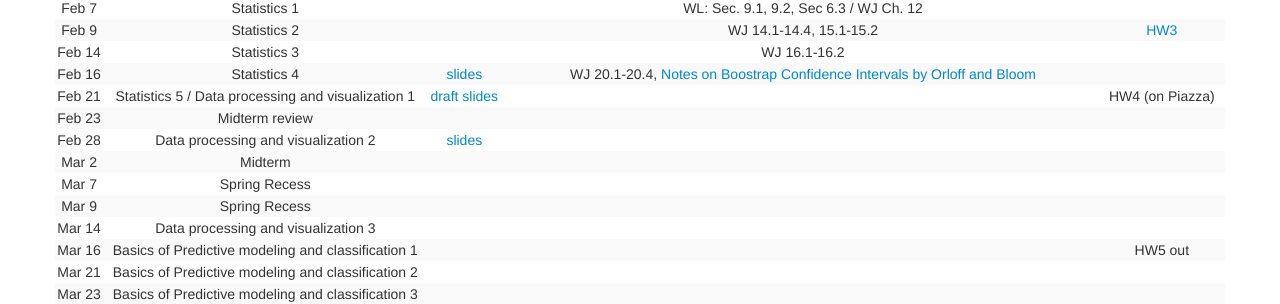
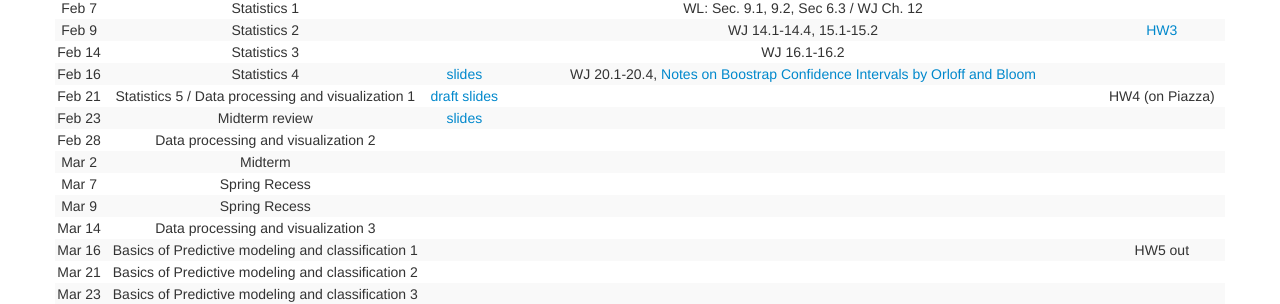
Before and after one commit to zcc1307/csc380-sp22, a Jekyll site: the page built from schedule.md, in a window 1280 px wide. Shown: the part 359-663 px from the top of the page. Built offline with Jekyll 4.4.1, drawn with Linux system fonts in a browser that asks for light colours.

```diff
--- a/schedule.md
+++ b/schedule.md
@@ -26,8 +26,8 @@ Slides credit: heavily built on Profs. Jason Pacheco and Kwang-Sung Jun's CSC 38
 | Feb 14 |                                                      Statistics 3                                            |                                                                             | WJ 16.1-16.2 |  |
 | Feb 16 |                                                      Statistics 4                                                                 |        [slides](https://zcc1307.github.io/csc380-sp23/Slides/23s380%2003%20statistics_draft.pdf)                                                                     | WJ 20.1-20.4, [Notes on Boostrap Confidence Intervals by Orloff and Bloom](https://math.mit.edu/~dav/05.dir/class24-prep-a.pdf)  |  |
 | Feb 21 |                                          Statistics 5 / Data processing and visualization 1                                                         |  [draft slides](https://zcc1307.github.io/csc380-sp23/Slides/23s380%2004%20data_draft.pdf)                                                                           |  | HW4 (on Piazza) |
-| Feb 23 |                                          Midterm review                                             |                                                                             |  |  |
-| Feb 28 |                                          Data processing and visualization 2                                                                             |  [slides](https://zcc1307.github.io/csc380-sp23/Slides/23s380%20midterm_review.pdf)                                                                            |  |  |
+| Feb 23 |                                          Midterm review                                             |           [slides](https://zcc1307.github.io/csc380-sp23/Slides/23s380%20midterm_review.pdf)                                                                  |  |  |
+| Feb 28 |                                          Data processing and visualization 2                                                                             |                                                                              |  |  |
 | Mar 2  |                                                        Midterm                                                        |                                                                             |  |  |
 | Mar 7  |                                                     Spring Recess                                                     |                                                                             |  |  |
 | Mar 9  |                                                     Spring Recess                                                     |                                                                             |  |  |
```
